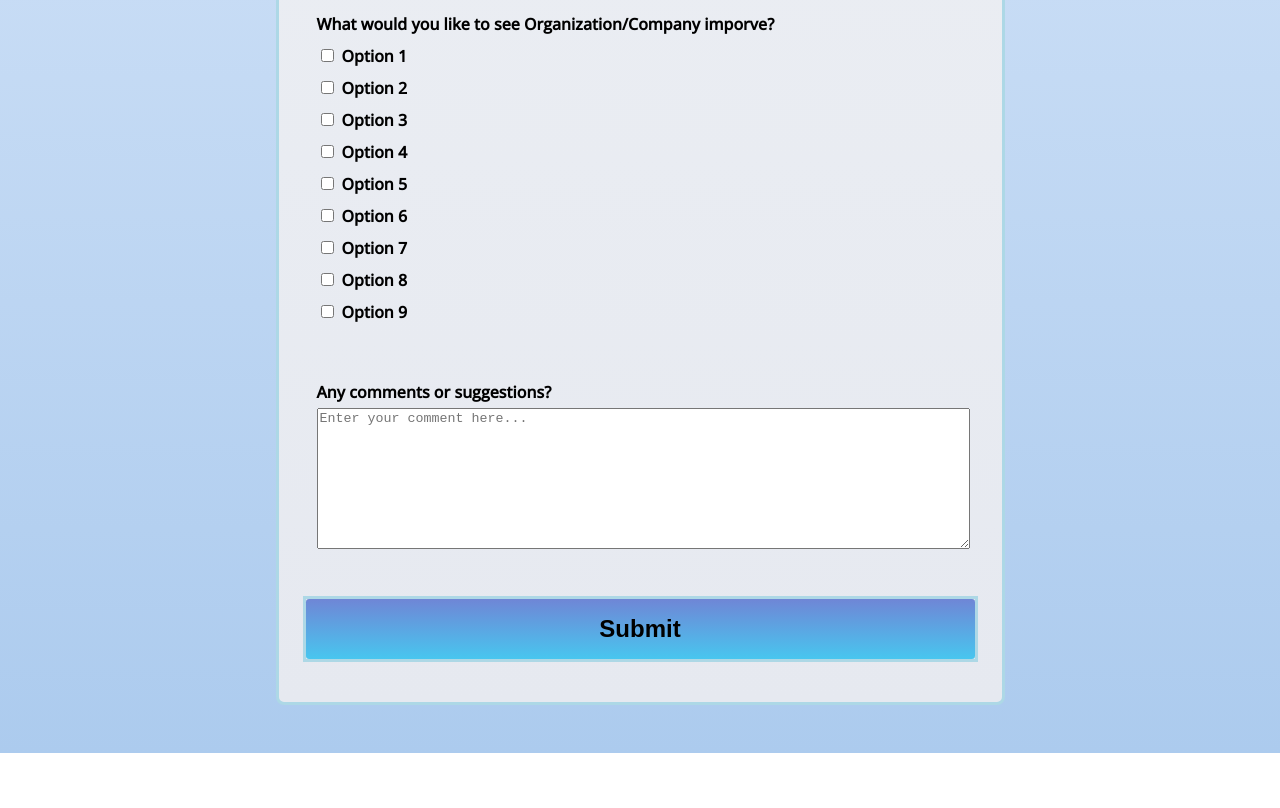
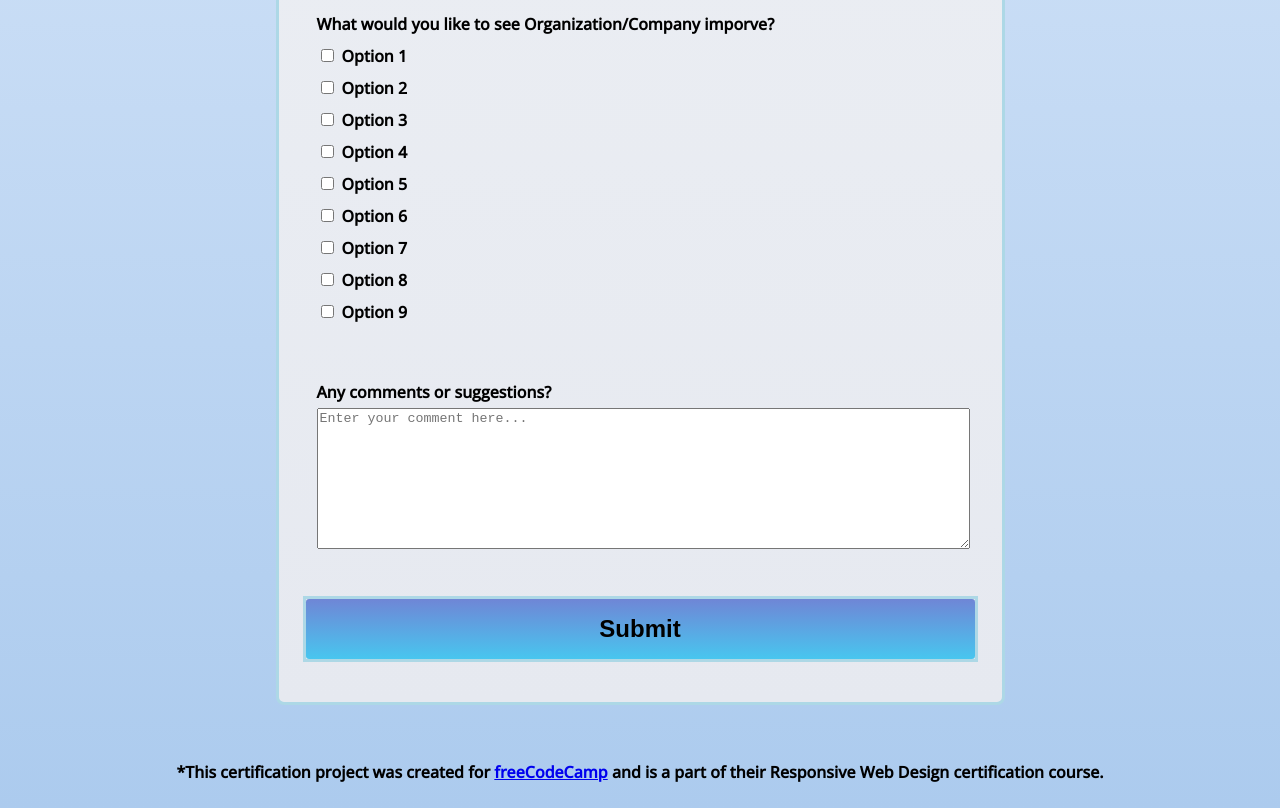
Before and after one commit to jbrown307/Surveyform-certProject, a plain HTML site: page index.html in a window 1280 px wide. Shown: the part 910-1718 px from the top of the page. Before the commit the page ends 1663 px from the top, so only its background shows below. Drawn offline with nearby package versions, Linux system fonts and the light colour scheme.

Commit message:
FIX disclaimer again

```diff
--- a/index.html
+++ b/index.html
@@ -149,5 +149,10 @@
     </div>
     </div>
   </form>
+
+  <div style= "text-align: center; padding:0.5rem">
+    *This certification project was created for <a href="https://www.freecodecamp.org" target="_blank">freeCodeCamp</a> and is a part of their Responsive Web Design certification course.
+   </div>
+
 </body>
 </html>
```
